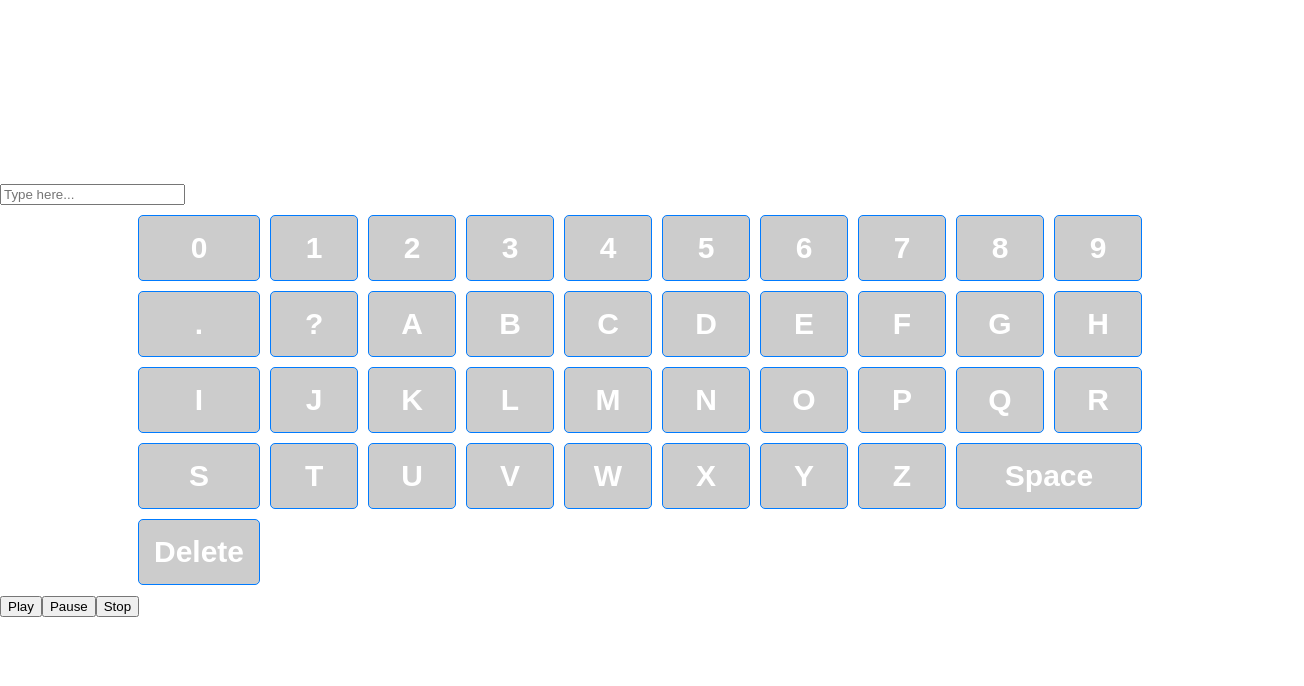
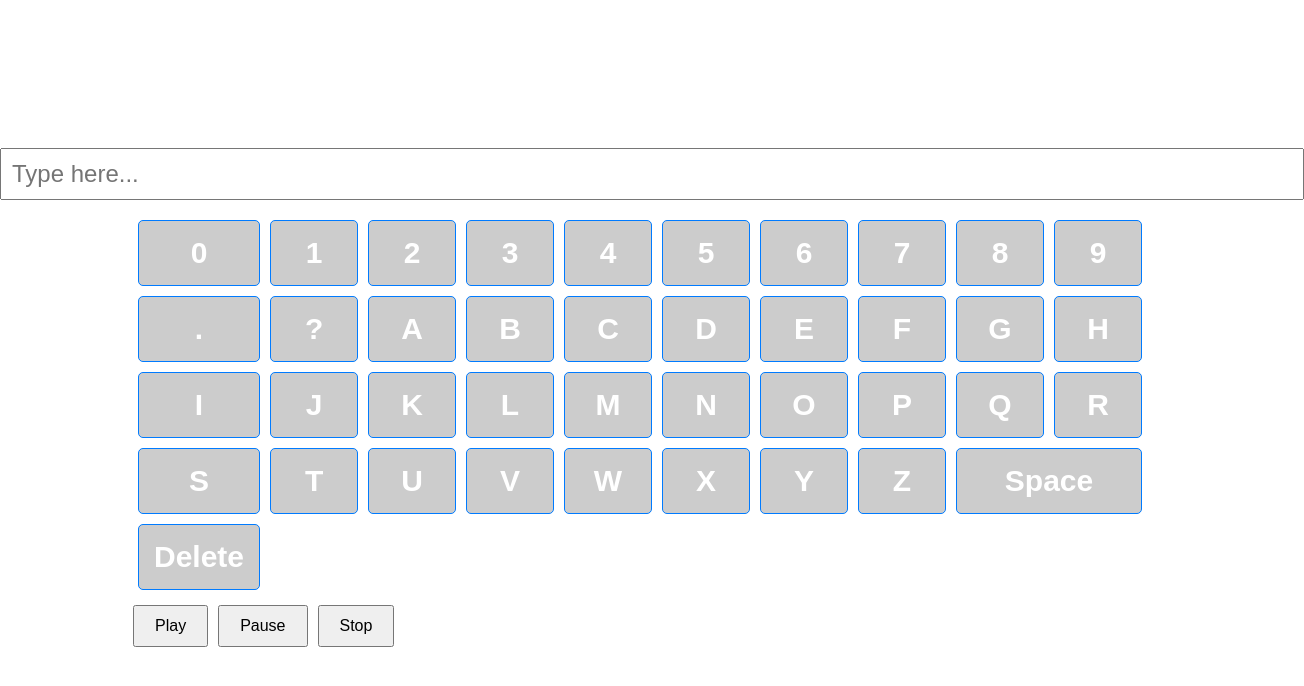
Before and after one commit to maddiecoco/AdaptiveVisionaries, a React (Create React App) app: page / in a window 1280 px wide. Shown: the top 686 px of the page, 1304 px wide, since content can reach past the window. Built offline with nearby package versions, Linux system fonts and the light colour scheme.

Commit message:
improve button appearance/size

```diff
--- a/src/components/Button/MyButton.css
+++ b/src/components/Button/MyButton.css
@@ -1,8 +1,19 @@
+input {
+    font-size: 24px; /* Increase font size */
+    width: 100%; /* Full width */
+    padding: 10px; /* Add some padding */
+    margin-bottom: 10px; /* Space below the input */
+  }
 .button-container {
     display: grid;
     grid-template-columns: repeat(10, 1fr); /* 10 buttons per row */
     gap: 10px; /* Space between buttons */
     padding: 10px; /* Padding around the button container */
+    margin-left: 10%;
+    margin-right: 10%;
+  }
+
+  .container {
     margin-left: 10%;
     margin-right: 10%;
   }
@@ -28,3 +39,17 @@
     grid-column: span 2; /* Make the space button span two columns */
     font-weight: bold;
   }
+
+  /* TextToSpeech.css */
+.textarea {
+    font-size: 16px;
+    width: 100%;
+    padding: 10px;
+    margin-bottom: 10px;
+  }
+
+  .sound-button {
+    font-size: 16px;
+    padding: 10px 20px;
+    margin: 5px;
+  }
--- a/src/components/TextToSpeech.js
+++ b/src/components/TextToSpeech.js
@@ -1,4 +1,5 @@
 import React, { useState, useEffect } from "react";
+import './Button/MyButton.css';
 
 const TextToSpeech = ({ text }) => {
   const [isPaused, setIsPaused] = useState(false);
@@ -40,10 +41,10 @@ const TextToSpeech = ({ text }) => {
   };
 
   return (
-    <div>
-      <button onClick={handlePlay}>{isPaused ? "Resume" : "Play"}</button>
-      <button onClick={handlePause}>Pause</button>
-      <button onClick={handleStop}>Stop</button>
+    <div className="container">
+      <button className="sound-button" onClick={handlePlay}>{isPaused ? "Resume" : "Play"}</button>
+      <button className="sound-button" onClick={handlePause}>Pause</button>
+      <button className="sound-button" onClick={handleStop}>Stop</button>
     </div>
   );
 };
```
